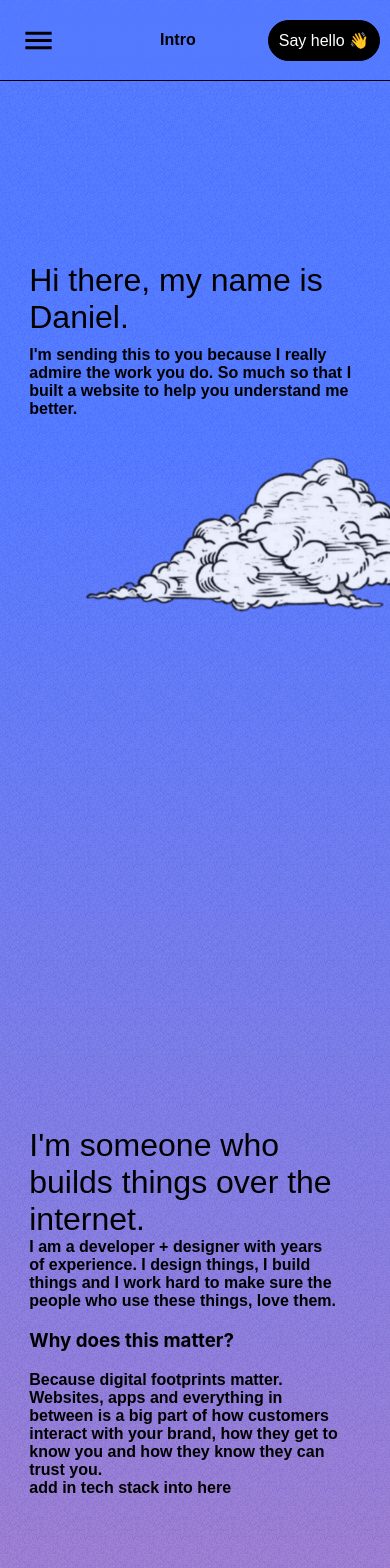
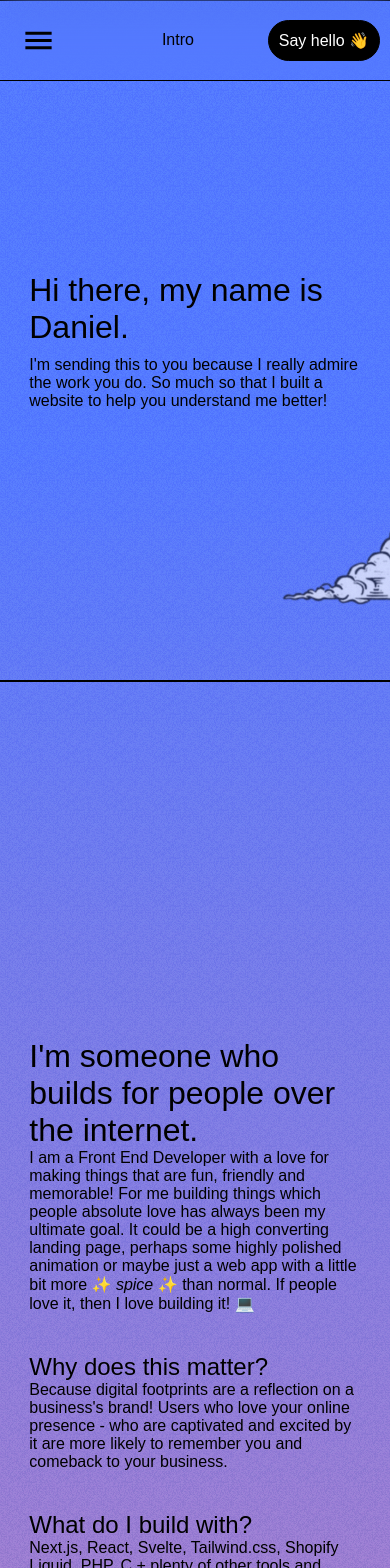
Before and after one commit to Daniel-Farnham/Portfolio, a React (Create React App) app: page / in a window 390 px wide. Shown: the top 1568 px of the page. Built offline with nearby package versions, Linux system fonts and the light colour scheme; a web font is replaced by a local one.

Commit message:
task: polish mobile site

```diff
--- a/src/App.js
+++ b/src/App.js
@@ -20,7 +20,6 @@ function App() {
   const [activeSectionIndex, setActiveSectionIndex] = useState(0);
   const [isDrawerOpen, setIsDrawerOpen] = useState(false);
   const [showContent, setShowContent] = useState(false);
-  const cloudRefs = useRef([]);
   const sectionRefs = useRef([]);
 
   useEffect(() => {
@@ -78,12 +77,15 @@ function App() {
     <div className="App">
       <div className="scroll-container">
         <section ref={el => sectionRefs.current[0] = el} className="scroll-section first-section">
-          <CloudAnimation
-            cloudImage={cloudImage}
-            cloudHeight={400}
-            direction="left"
-            duration={200}
-          />
+          <div className={`${showContent ? 'visible' : 'hidden'}`}>
+
+            <CloudAnimation
+              cloudImage={cloudImage}
+              cloudHeight={400}
+              direction="left"
+              duration={500}
+            />
+          </div>
           {/* </div> */}
           <IntroductionText
             textType="introduction"
--- a/src/App.scss
+++ b/src/App.scss
@@ -20,6 +20,11 @@
   justify-content: center;
   align-items: center;
   overflow-x: hidden;
+  border: solid 0.5px black;
+
+  @media screen and (min-width: 650px) {
+    // border: none;
+  }
 }
 
 .first-section {
--- a/src/ContentBox.js
+++ b/src/ContentBox.js
@@ -74,8 +74,6 @@ function ContentBox(props) {
                 <li key={index} style={{ marginBottom: '8px' }}>{item}</li>
               ))}
             </ul>
-
-            <Links showLinks={true} buttonText="Say hello 👋"/>
           </>
         )}
       </div>
--- a/src/ContentBox.scss
+++ b/src/ContentBox.scss
@@ -36,7 +36,7 @@
 }
 
 .content-title {
-  font-family: "new-kansas", sans-serif;
+  // font-family: "new-kansas", sans-serif;
   font-weight: 500;
   width: 100%;
   height: 100%;
--- a/src/IntroductionText.css
+++ b/src/IntroductionText.css
@@ -17,14 +17,16 @@ h2 {
 
 p {
   font-family: "area-normal", sans-serif;
-  font-weight: 600;
+  font-weight: 400;
   font-style: normal;
   font-size: 16px;
   margin: 0;
 }
 
 .contentText {
-  width: 60vw;
+  width: 100vw;
+  max-width: 1000px;
+  /* width: 60vw; */
   display: flex;
   flex-direction: column;
   align-items: center;
--- a/src/IntroductionText.js
+++ b/src/IntroductionText.js
@@ -62,7 +62,7 @@ useEffect(() => {
       <h1>{nameChars}</h1>
       <p className={showParagraph ? 'visible' : 'hidden'}>
         I'm sending this to you because I really admire the work you do. So much so that I built a website to help you
-        understand me better.
+        understand me better!
       </p>
       {!isMobile && <Links showLinks={showParagraph} buttonText="Say hello 👋"/>}
     </div>
--- a/src/MenuContent.js
+++ b/src/MenuContent.js
@@ -14,28 +14,37 @@ function MenuContent({ section }) {
       case 'whoAmI':
         return (
           <div className="who-am-i">
+            <div className="text-content-container">
               <IntroductionText
                 textType="hireMe"
-              textContent="I'm someone who builds things over the internet."
+                textContent="I'm someone who builds for people over the internet."
+                className="text-content"
               />
               <p className="text-content">
-              I am a developer + designer with years of experience. I design things, I build things and I work hard to make sure
-              the people who use these things, love them.
+                I am a Front End Developer with a love for making things that are fun, friendly and memorable! For me building things which people absolute love has always been my ultimate goal. It could be a high converting landing page, perhaps some highly polished animation or maybe just a web app with a little bit more ✨ <a className="text-content-special"> spice</a> ✨ than normal. If people love it, then I love building it! 💻
               </p>
-            <h3 className="text-content">Why does this matter?</h3>
-            <p className="text-content">
-              Because digital footprints matter. Websites, apps and everything in between is a big part of how
-              customers interact with your brand, how they get to know you and how
-              they know they can trust you.
+            </div>
+            <div className="text-content-container">
+              <div className="text-content">
+                <h2>Why does this matter?</h2>
+                <p>
+                  Because digital footprints are a reflection on a business's brand! Users who love your online presence - who are captivated and excited by it are more likely to remember you and comeback to your business.
                 </p>
-            <p>add in tech stack into here</p>
-
-            {/* Add more content as needed */}
+              </div>
+            </div>
+            <div className="text-content-container">
+              <div className="text-content">
+                <h2>What do I build with? </h2>
+                <p>Next.js, React, Svelte, Tailwind.css, Shopify Liquid, PHP, C + plenty of other tools and frameworks </p>
+              </div>
+            </div>
           </div>
         );
       case 'myServices':
         return (
           <div className="my-services">
+            <h2>What I can do</h2>
+            <div className="my-services-content">
               {experiences.map((experience) => (
                 <ContentBox
                   key={experience.id}
@@ -44,18 +53,19 @@ function MenuContent({ section }) {
                 />
               ))}
             </div>
-          // <p>tech stack can go underneath with a bunch of logos?? </p>
+          </div>
         );
       case 'coolProjects':
         return (
           <div className="cool-projects">
+            <h2>Portfolio</h2>
             <Carousel
               items={projects.map(project => project.media_1.src)}
-              height="550px"
-              duration={60}
+              height="600px"
+              duration={90}
             />
             <div className='coolproject-partners-sections'>
-              <p>or check out some of the other agencies i have worked with!</p>
+              <p>Or find some of my other work with these agencies I have partnered with!</p>
               <div className='coolproject-partners'>
                 <img src={lowercaselogo} alt="lowercase logo"/>
                 <img src={dijgtallogo} alt="dijgtal logo"/>
--- a/src/MenuContent.scss
+++ b/src/MenuContent.scss
@@ -11,44 +11,62 @@
   .who-am-i, .my-services, .cool-projects {
     margin: 0 auto;
   }
+}
 
+// Cool Projects section
+
+.cool-projects {
+  display: flex;
+  flex-direction: column;
+  justify-content: center;
+  align-items: center;
+  gap: 40px;
 }
+
 
 .coolproject-partners-sections {
   position: relative;
-  top: 40%;
   display: flex;
   flex-direction: column;
   gap: 10px;
   align-items: center;
   justify-content: center;
+  padding: 0px 20px;
 
-  p {
-    font-family: "new-kansas", sans-serif;
-    font-weight: 400;
-  }
+  // p {
+  //   font-family: "new-kansas", sans-serif;
+  //   font-weight: 400;
+  // }
 }
 
 .coolproject-partners {
   display: flex;
+  flex-wrap: wrap;
   gap: 10px;
   justify-content: center;
   align-items: center;
 }
 
 .coolproject-partners img {
-  height: 100px;
+  height: 60px;
   cursor: pointer;
   transition: scale 0.3s ease;
 
   &:hover {
     scale: 1.05;
   }
+
+  @media screen and (min-width: 650px) {
+    height: 100px;
+  }
 }
 
-.my-services {
+// My Services Section
+.my-services-content {
   display: flex;
   flex-direction: column;
+  justify-content: center;
+  align-items: center;
   gap: 20px;
 
   @media screen and (min-width: 650px) {
@@ -56,18 +74,23 @@
   }
 }
 
+// Who Am I Section
+.text-content-container {
+  width: 85vw;
+  max-width: 1000px;
+  padding: 20px;
+  display: flex;
+  flex-direction: column;
+  justify-content: center;
+  align-items: start;
+}
 
 .text-content {
-  width: 80vw;
-  @media screen and (min-width: 700px) {
-    width: 60vw;
-    max-width: 800px;
-  }
+  text-align: left;
 }
 
-.who-am-i-links {
-  height: 100px;
-  display: flex;
-  align-items: center;
-  z-index: 1;
+.text-content-special {
+  font-family: "new-kansas", sans-serif;
+  font-weight: 400;
+  font-style: italic;
 }
--- a/src/components/Carousel.css
+++ b/src/components/Carousel.css
@@ -1,6 +1,7 @@
 .carousel-container {
     overflow: hidden;
     max-width: 100vw;
+    height: 600px;
   }
 
   .carousel-scroller {
--- a/src/components/CloudAnimation.js
+++ b/src/components/CloudAnimation.js
@@ -35,7 +35,7 @@ const CloudAnimation = ({
     const cloud = cloudRef.current;
     const container = containerRef.current;
 
-    let windowWrap = gsap.utils.wrap(-cloud.offsetWidth*6, window.innerWidth);
+    let windowWrap = gsap.utils.wrap(-cloud.offsetWidth*4, window.innerWidth);
 
     // Position cloud at the bottom, adjusting for mobile
     const setCloudPosition = () => {
@@ -107,7 +107,7 @@ const CloudAnimation = ({
         style={{
           position: 'absolute',
           height: `${currentCloudHeight}px`,
-          opacity: 0.9,
+          opacity: 0.7,
           zIndex: 0
         }}
       />
--- a/src/data.js
+++ b/src/data.js
@@ -121,3 +121,8 @@ export const experiences = [
       contentHeight: "tall",
     }
   ];
+
+  export const techStack = {
+    id: 1,
+    media: { src: hanami }
+  }
```
Lines whose indentation alone changed are shown as unchanged.
